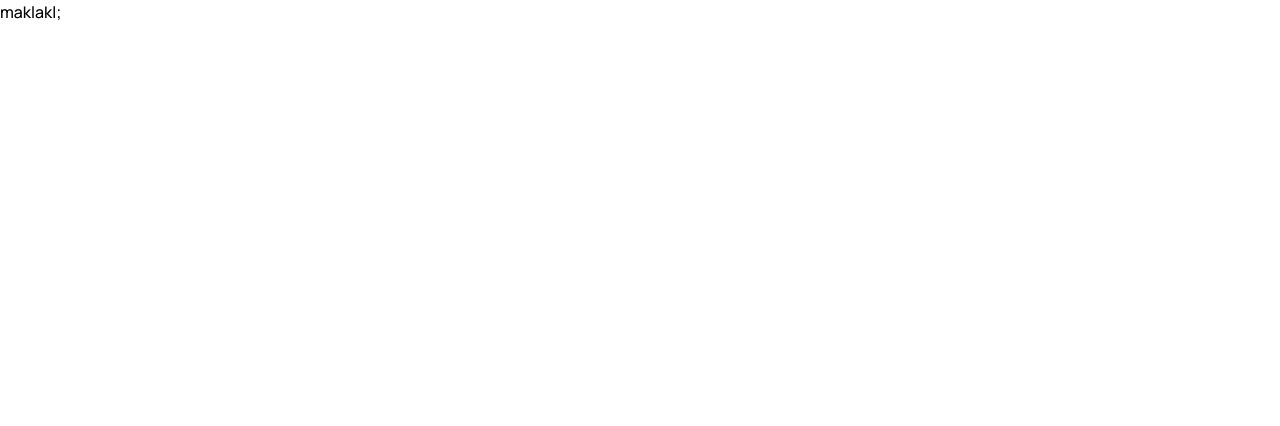
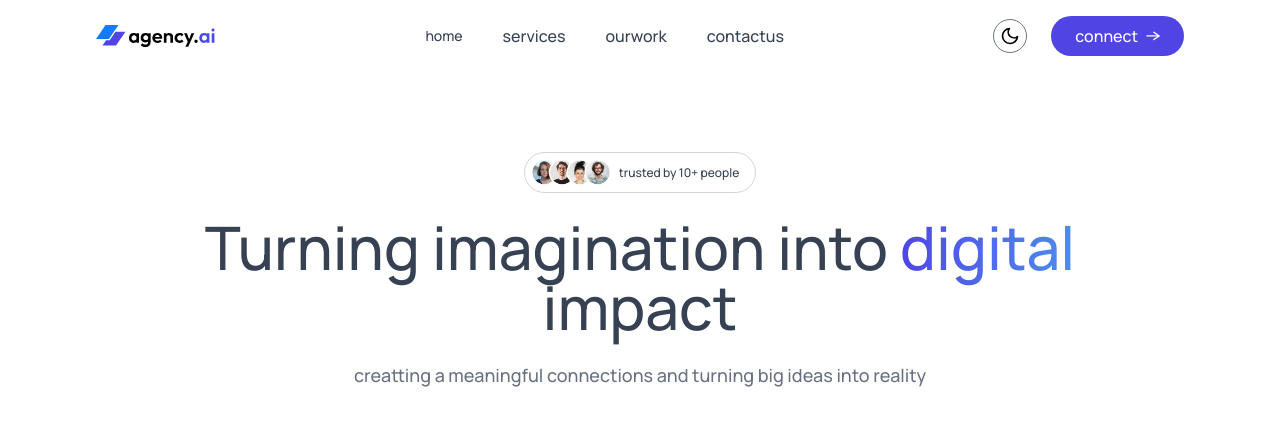
Before and after one commit to alishbasehar/agencywebsite, a React (Vite) app: page / in a window 1280 px wide. Shown: the top 426 px of the page. Built offline with nearby package versions, Linux system fonts and the light colour scheme.

Commit message:
chore: initial express scaffold

```diff
--- a/src/App.jsx
+++ b/src/App.jsx
@@ -1,14 +1,21 @@
 
+import { useState } from 'react'
 import './App.css'
+import Navbar from './components/Navbar'
+import Hero from './components/Hero'
 
 function App() {
+  const [theme,settheme]=useState(localStorage.getItem('theme') ? localStorage.getItem('theme') :'light' )
+
+  return (
+   <div className='dark:bg-black '>
+   <Navbar theme={theme} settheme={settheme}/>
+
+   <Hero/>
+    </div>
 
 
-  return (
-    <>
-      maklakl;
 
-    </>
   )
 }
 
--- /dev/null
+++ b/src/components/Hero.jsx
@@ -0,0 +1,20 @@
+
+import assets from "../images/assets"
+const Hero = () => {
+  return (
+    <div className=' container mx-auto max-w-7xl flex flex-col items-center gap-6 py-20 px-4 sm:px-12
+    lg:px-25 text-center overflow-hidden text-gray-700 dark:text-white'>
+<div className="flex items-center gap-2 border border-gray-300 p-1.5 pr-4 rounded-full">
+ <img className="w-20" src={assets.group_profile} />
+ <p className="text-xs font-medium">trusted by 10+ people</p>
+</div>
+<h1
+className="text-4xl sm:text-5xl md:text-6xl font-medium xl-leading-[95px] max-w-5xl"
+>Turning imagination into {" "}
+ <span className="bg-gradient-to-r from-[#5044E5] to-[#4d8cea] bg-clip-text text-transparent">digital</span> impact </h1>
+<p className="text-sm sm:text-lg font-medium text-gray-500 dark:text-white/75 pb-3"> creatting a meaningful connections and turning big ideas into reality</p>
+    </div>
+  )
+}
+
+export default Hero
--- a/src/components/Navbar.jsx
+++ b/src/components/Navbar.jsx
@@ -1,8 +1,33 @@
-import React from 'react'
+import { useState } from "react"
+import assets from "../images/assets"
+import Theme from "./Theme"
 
-const Navbar = () => {
+const Navbar = ({theme,settheme}) => {
+
+  const [sidemenu,setsidemenu]=useState(false)
   return (
-    <div className='flex justify-between items-center px-4 sm:px-12 lg:px-24 py-4 sticky top-0 z-20 backdrop-blur-2xl font-medium bg-white/50 dark:bg-gray-900/70'>Navbar</div>
+    <div className=' container mx-auto max-w-7xl flex justify-between items-center px-4 md:px-12 lg:px-24 py-4 sticky top-0 z-20 backdrop-blur-2xl font-medium bg-white/50 dark:bg-gray-900/70'>
+      <img  src={theme ==='dark'? assets.logo_dark : assets.logo} className=" w-[120px]"/>
+      <div className={`text-gray-700  dark:text-white ${ !sidemenu ? 'max-md:hidden' : 'max-md:w-[240px] max-md:pl-10'} max-md:absolute top-0 bottom-0 right-0 max-md:min-h-screen max-md:flex-col max-md:bg-primary max-md:text-white max-md:pt-20 sm: flex items-center gap-10`} >
+        <img src={assets.close_icon} className="w-5 absolute right-4 top-4 md:hidden"
+      onClick={()=>setsidemenu(false)}
+    />
+
+
+        <a onClick={()=>setsidemenu(false)} href='#' className=" sm:text-sm sm:hover:border-b">home</a>
+        <a href='#services' onClick={()=>setsidemenu(false)} className="sm:hover:border-b">services</a>
+         <a href='#ourwork' onClick={()=>setsidemenu(false)} className="sm:hover:border-b">ourwork</a>
+      <a href='#contactus' onClick={()=>setsidemenu(false)} className="sm:hover:border-b">contactus</a>
+
+      </div>
+<div className="flex gap-6">
+      <Theme theme={theme} settheme={settheme}/>
+      <img src={theme==='dark'? assets.menu_icon_dark : assets.menu_icon }
+      onClick={()=>setsidemenu(true)} className="w-10 md:hidden"/>
+      <button className="text-md max-sm:text-[12px] max-sm:py-1  max-md:hidden flex items-center gap-2 bg-primary text-white  px-6 py-2 cursor-pointer rounded-full hover:scale-103 transition-all"
+
+     >connect<img src={assets.arrow_icon} width={14}/></button>
+      </div></div>
   )
 }
 
--- /dev/null
+++ b/src/components/Theme.jsx
@@ -0,0 +1,33 @@
+import React, { useEffect } from 'react'
+import assets from '../images/assets'
+
+const Theme = ({ theme, settheme }) => {
+    useEffect( ()=>{
+       if(theme==='dark') {
+document.documentElement.classList.add('dark')
+       }
+       else {
+        document.documentElement.classList.remove('dark')
+       }
+       localStorage.setItem('theme',theme)
+    },[theme])
+  return (
+    <button className='' >
+      {theme === 'dark' ? (
+        <img
+          src={assets.sun_icon}
+          onClick={() => settheme('light')}
+          className="size-8.5 p-1.5 border border-gray-500 rounded-full"
+        />
+      ) : (
+        <img
+          src={assets.moon_icon}
+          onClick={() => settheme('dark')}
+          className="size-8.5 p-1.5 border border-gray-500 rounded-full"
+        />
+      )}
+    </button>
+  )
+}
+
+export default Theme
--- a/src/index.css
+++ b/src/index.css
@@ -3,6 +3,7 @@
 
 @import "tailwindcss";
 @custom-variant dark (&:where(.dark,.dark *));
+
 *{
    font-family: "Manrope", sans-serif;
    font-weight: 500;
@@ -10,3 +11,6 @@
 @theme{
   --color-primary: #5044E5;
 }
+body {
+  overflow-x: hidden;
+}
```
